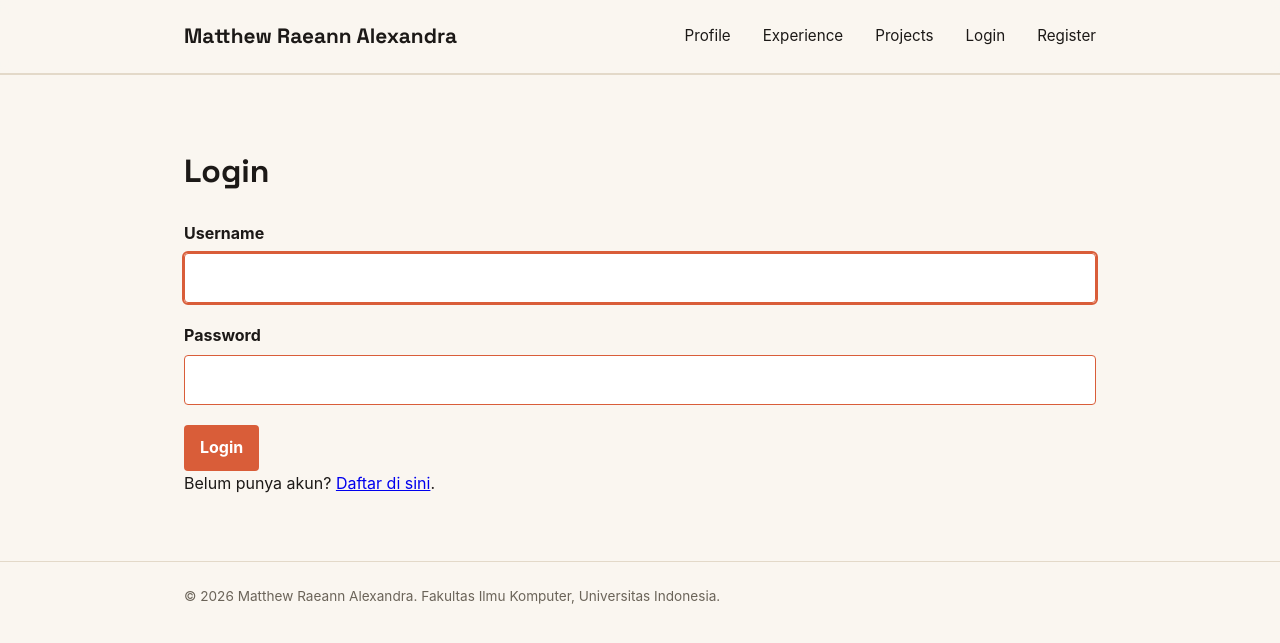
After one commit to matthewraeann/myportofolio, a Django app: page /login/ in a window 1280 px wide. The commit adds this page. Shown: the top 643 px of the page. Run offline with Django 5.2, Linux system fonts and the light colour scheme.

Commit message:
feat: implement authentication, session, and project authorization
- Add register, login, and logout views & templates

- Implement custom last_login cookie

- Restrict project creation and deletion to superuser only

- Add ManyToMany relationship for project star feature

```diff
--- a/main/models.py
+++ b/main/models.py
@@ -1,5 +1,6 @@
 import uuid
 from django.db import models
+from django.contrib.auth.models import User
 
 class Experience(models.Model):
     EXPERIENCE_CHOICES = [
@@ -48,6 +49,7 @@ class Project(models.Model):
     tech_stack = models.CharField(max_length=255)
     project_url = models.URLField(blank=True)
     project_image_url = models.URLField(blank=True, max_length=500)
+    starred_by = models.ManyToManyField(User, related_name="starred_projects", blank=True)
 
     def __str__(self):
         return self.title
--- a/main/urls.py
+++ b/main/urls.py
@@ -1,7 +1,7 @@
 from django.urls import path
 
 from main.views import show_main, show_experience, show_educations, create_education, update_education, get_educations_json, \
-    delete_education, show_projects, create_project, get_projects_json, delete_project
+    delete_education, show_projects, create_project, get_projects_json, delete_project, register, login_user, toggle_star, logout_user
 app_name = "main"
 
 urlpatterns = [
@@ -16,4 +16,8 @@ urlpatterns = [
     path("projects/add/", create_project, name="create_project"),
     path("api/projects/", get_projects_json, name="get_projects_json"),
     path("projects/<uuid:project_id>/delete/",delete_project,name="delete_project"),
+    path("register/", register, name="register"),
+    path("login/", login_user, name="login"),
+    path("logout/", logout_user, name="logout"),
+    path("projects/<uuid:project_id>/star/", toggle_star, name="toggle_star")
 ]
--- a/main/views.py
+++ b/main/views.py
@@ -1,13 +1,20 @@
 from django.contrib import messages
+from django.contrib.auth import login, logout
+from django.contrib.auth.forms import AuthenticationForm, UserCreationForm
+from django.contrib.auth.decorators import login_required
 from django.core import serializers
+from django.core.exceptions import PermissionDenied
 from django.http import HttpResponse
 from django.shortcuts import get_object_or_404, redirect, render
 
 from main.models import Experience, Education, Project
 from main.forms import EducationForm, ProjectForm
 
+import datetime
+
 
 def show_main(request):
+    last_login = request.COOKIES.get('last_login', 'Belum ada sesi login / Cookie tidak ditemukan')
     context = {
         "name": "Matthew Raeann Alexandra",
         "npm": "2506544763",
@@ -15,6 +22,7 @@ def show_main(request):
         "bio": (
             "CS student at Universitas Indonesia."
         ),
+        "last_login" : last_login,
     }
     return render(request, "index.html", context)
 
@@ -115,7 +123,11 @@ def show_projects(request):
     }
     return render(request, "project.html", context)
 
+@login_required(login_url="/login/")
 def create_project(request):
+    if not request.user.is_superuser:
+        raise PermissionDenied
+
     form = ProjectForm(request.POST or None)
 
     if request.method == "POST" and form.is_valid():
@@ -136,10 +148,14 @@ def get_projects_json(request):
     if title_query:
         projects = projects.filter(title__icontains=title_query)
 
-    projects_json = serializers.serialize("json", projects)
+    projects_json = serializers.serialize("json", projects, use_natural_foreign_keys=True)
     return HttpResponse(projects_json, content_type="application/json")
 
+@login_required(login_url="/login/")
 def delete_project(request, project_id):
+    if not request.user.is_superuser:
+        raise PermissionDenied
+
     project = get_object_or_404(Project, pk=project_id)
 
     if request.method == "POST":
@@ -148,3 +164,51 @@ def delete_project(request, project_id):
         return redirect("main:show_projects")
 
     return redirect("main:show_projects")
+
+def register(request):
+    form = UserCreationForm(request.POST or None)
+
+    if (request.method == "POST" and form.is_valid()):
+        form.save()
+        messages.success(request, "Akun berhasil dibuat. Silahkan login.")
+        return redirect("main:login")
+
+    context = {
+        "name": "Matthew Raeann Alexandra",
+        "form": form,
+    }
+    return render(request, "register.html", context)
+
+def login_user(request):
+    form = AuthenticationForm(request, data=request.POST or None)
+
+    if (request.method == "POST" and form.is_valid()):
+        user = form.get_user()
+        login(request, user)
+        response = redirect('main:show_main')
+        response.set_cookie('last_login', datetime.datetime.now().strftime('%Y-%m-%d %H:%M:%S'))
+        return response
+
+    context = {
+        "name": "Matthew Raeann Alexandra",
+        "form": form,
+    }
+    return render(request, "login.html", context)
+
+def logout_user(request):
+    logout(request)
+    response = redirect('main:show_main')
+    response.delete_cookie('last_login')
+    return response
+
+@login_required(login_url="/login/")
+def toggle_star(request, project_id):
+    project = get_object_or_404(Project, pk=project_id)
+
+    if (request.method == "POST"):
+        if (request.user in project.starred_by.all()):
+            project.starred_by.remove(request.user)
+        else:
+            project.starred_by.add(request.user)
+
+    return redirect('main:show_projects')
--- a/portofolio/settings.py
+++ b/portofolio/settings.py
@@ -69,6 +69,7 @@ TEMPLATES = [
         'APP_DIRS': True,
         'OPTIONS': {
             'context_processors': [
+                'django.template.context_processors.debug',
                 'django.template.context_processors.request',
                 'django.contrib.auth.context_processors.auth',
                 'django.contrib.messages.context_processors.messages',
--- a/static/css/style.css
+++ b/static/css/style.css
@@ -885,3 +885,25 @@ h1, .brand {
         padding: 1.25rem 1.25rem;
     }
 }
+/* Tutorial 4: Star */
+    .star-form {
+        display: inline;
+    }
+
+    .button-star {
+        display: inline-flex;
+        align-items: center;
+        gap: 0.4rem;
+        background: var(--ink);
+    }
+
+    .button-star.is-starred {
+        background: var(--accent);
+    }
+
+    .star-count {
+        padding: 0.05rem 0.4rem;
+        border-radius: 999px;
+        background: rgba(255, 255, 255, 0.25);
+        font-size: 0.8rem;
+    }
--- a/templates/base.html
+++ b/templates/base.html
@@ -18,8 +18,14 @@
                 <nav>
                     <a href="{% url 'main:show_main' %}">Profile</a>
                     <a href="{% url 'main:show_experience' %}">Experience</a>
-                    <a href="{% url 'main:show_educations' %}">Education</a>
                     <a href="{% url 'main:show_projects' %}">Projects</a>
+                    {% if user.is_authenticated %}
+                        <span class="nav-user">{{ user.username }}</span>
+                        <a href="{% url 'main:logout' %}">Logout</a>
+                    {% else %}
+                        <a href="{% url 'main:login' %}">Login</a>
+                        <a href="{% url 'main:register' %}">Register</a>
+                    {% endif %}
                 </nav>
             </div>
         </header>
--- a/templates/index.html
+++ b/templates/index.html
@@ -22,6 +22,10 @@
                         <dt>Program</dt>
                         <dd>{{ study_program }}</dd>
                     </div>
+                    <div class="meta-row">
+                        <dt>Sesi Terakhir Login</dt>
+                        <dd>{{ last_login }}</dd>
+                    </div>
                 </dl>
                 <div class="social-links">
                     <a href="https://github.com/matthewraeann" class="social-link">GitHub</a>
--- /dev/null
+++ b/templates/login.html
@@ -0,0 +1,33 @@
+{% extends "base.html" %}
+{% block meta %}
+    <title>Login - {{ name }}</title>
+{% endblock meta %}
+{% block content %}
+    <main>
+        <section class="experience-section">
+            <div class="container">
+                <h1>Login</h1>
+                {% for message in messages %}
+                    <p class="form-message">{{ message }}</p>
+                {% endfor %}
+                <form method="post" action="{% url 'main:login' %}" class="project-form">
+                    {% csrf_token %}
+                    {% for field in form %}
+                        <div class="form-group">
+                            <label for="{{ field.id_for_label }}">{{ field.label }}</label>
+                            {{ field }}
+                            {% for error in field.errors %}
+                                <p class="form-error">{{ error }}</p>
+                            {% endfor %}
+                        </div>
+                    {% endfor %}
+                    {% for error in form.non_field_errors %}
+                        <p class="form-error">{{ error }}</p>
+                    {% endfor %}
+                    <button type="submit" class="button">Login</button>
+                </form>
+                <p>Belum punya akun? <a href="{% url 'main:register' %}">Daftar di sini</a>.</p>
+            </div>
+        </section>
+    </main>
+{% endblock content %}
--- a/templates/project.html
+++ b/templates/project.html
@@ -9,11 +9,13 @@
                 <p class="section-kicker">Karya yang saya bangun</p>
                 <div class="project-header">
                     <h1>Projects</h1>
+                    {% if user.is_superuser %}
                     <a href="{% url 'main:create_project' %}"
                        class="button project-add-button">
                         <span aria-hidden="true">+</span>
                         Tambah Proyek
                     </a>
+                    {% endif %}
                 </div>
                 <form method="get"
                       action="{% url 'main:show_projects' %}"
@@ -42,7 +44,10 @@
                                     {% if project.project_url %}
                                         <a href="{{ project.project_url }}" class="button">Lihat Project</a>
                                     {% endif %}
+                                    {% include "components/project_star.html" with project=project %}
+                                    {% if user.is_superuser %}
                                     {% include "components/project_delete_modal.html" with project=project %}
+                                    {% endif %}
                                 </div>
                             </div>
                         </article>
```
Also changed, not shown: templates/components/project_star.html (added, +10 -0 lines), templates/register.html (added, +33 -0 lines), main/migrations/0005_project_starred_by.py (added), 1 other file.
